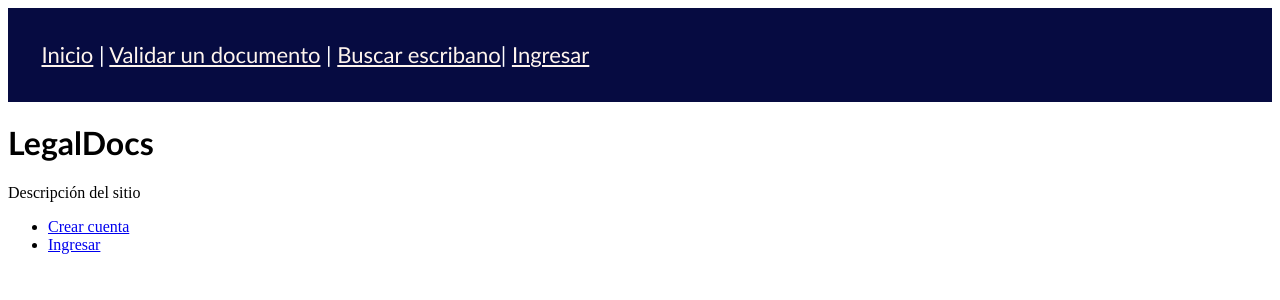
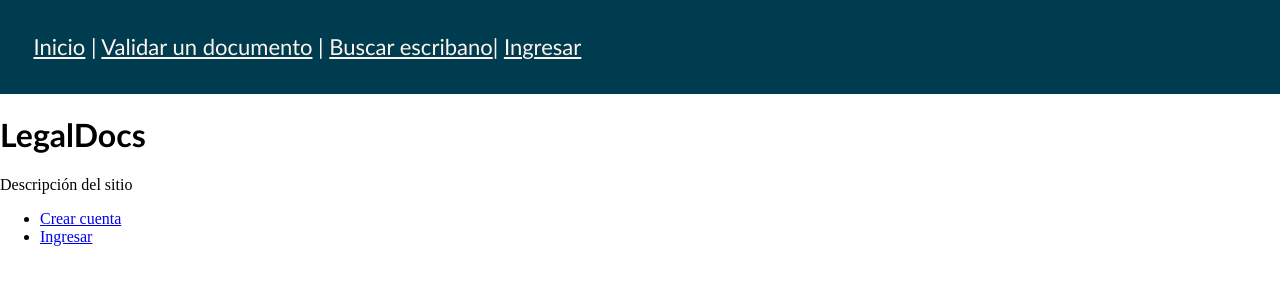
Before and after one commit to Informatorio2021COM05/legalDocs, a Django app: page / in a window 1280 px wide. Shown: the top 300 px of the page. Run offline with Django 3.2, Linux system fonts and the light colour scheme.

Commit message:
cambio color y margen

```diff
--- a/static/css/base.css
+++ b/static/css/base.css
@@ -1,10 +1,13 @@
+body {
+    margin: 0ex;
+}
+
 header {
     font-family: Calibri, 'Trebuchet MS', sans-serif;
     font-size: 3ex;
-    color: rgb(255, 255, 255);
-    background-color: rgb(6, 11, 65);
+    color: seashell;
+    background-color: rgb(0, 60, 80);
     padding: 3ex;
-    margin: 0ex;
 }
 
 header a {
```
